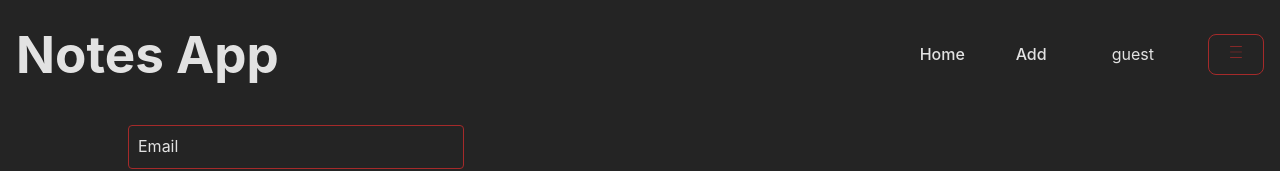
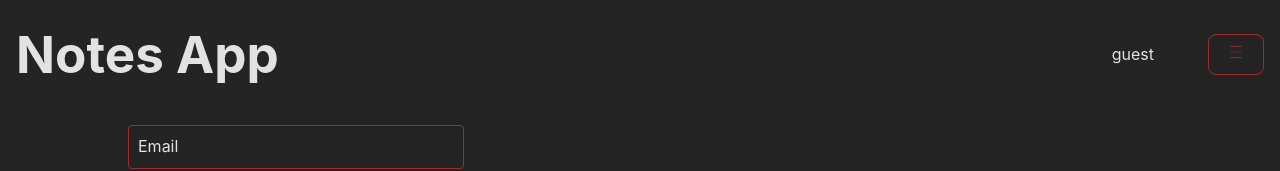
Before and after one commit to irvancolz/react-intermediate-sumission, a React (Vite) app: page /login in a window 1280 px wide. Shown: the top 171 px of the page. Built offline with nearby package versions, Linux system fonts and the light colour scheme.

Commit message:
fic auth on topnav links

```diff
--- a/src/components/heading/index.jsx
+++ b/src/components/heading/index.jsx
@@ -16,9 +16,8 @@ export default function Heading() {
     setUsername(() => req.data.name);
   }
 
+  const token = getAccessToken();
   useEffect(() => {
-    const token = getAccessToken();
-
     if (token) {
       getCurrentUser();
     }
@@ -29,6 +28,8 @@ export default function Heading() {
       <h1 className={style.title}>{LANGUAGES[lang].hint.appName}</h1>
       <nav>
         <ul className={style.nav}>
+          {token && (
+            <>
               <li className={style.link}>
                 <Link to={"/"}>{LANGUAGES[lang].links.home}</Link>
               </li>
@@ -36,6 +37,8 @@ export default function Heading() {
               <li className={style.link}>
                 <Link to={"/notes/add"}>{LANGUAGES[lang].links.add}</Link>
               </li>
+            </>
+          )}
 
           <li className={style.link} title={username}>
             {username}
```
Lines whose indentation alone changed are shown as unchanged.
